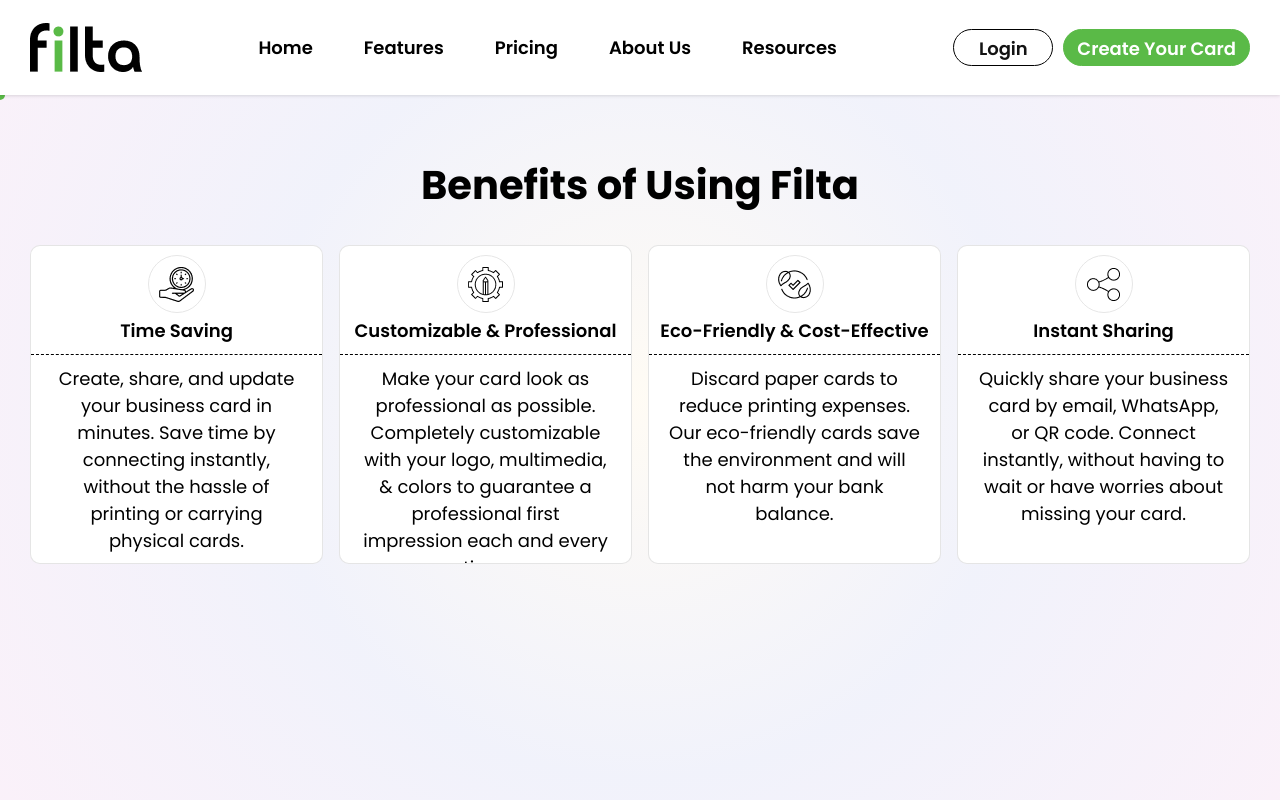
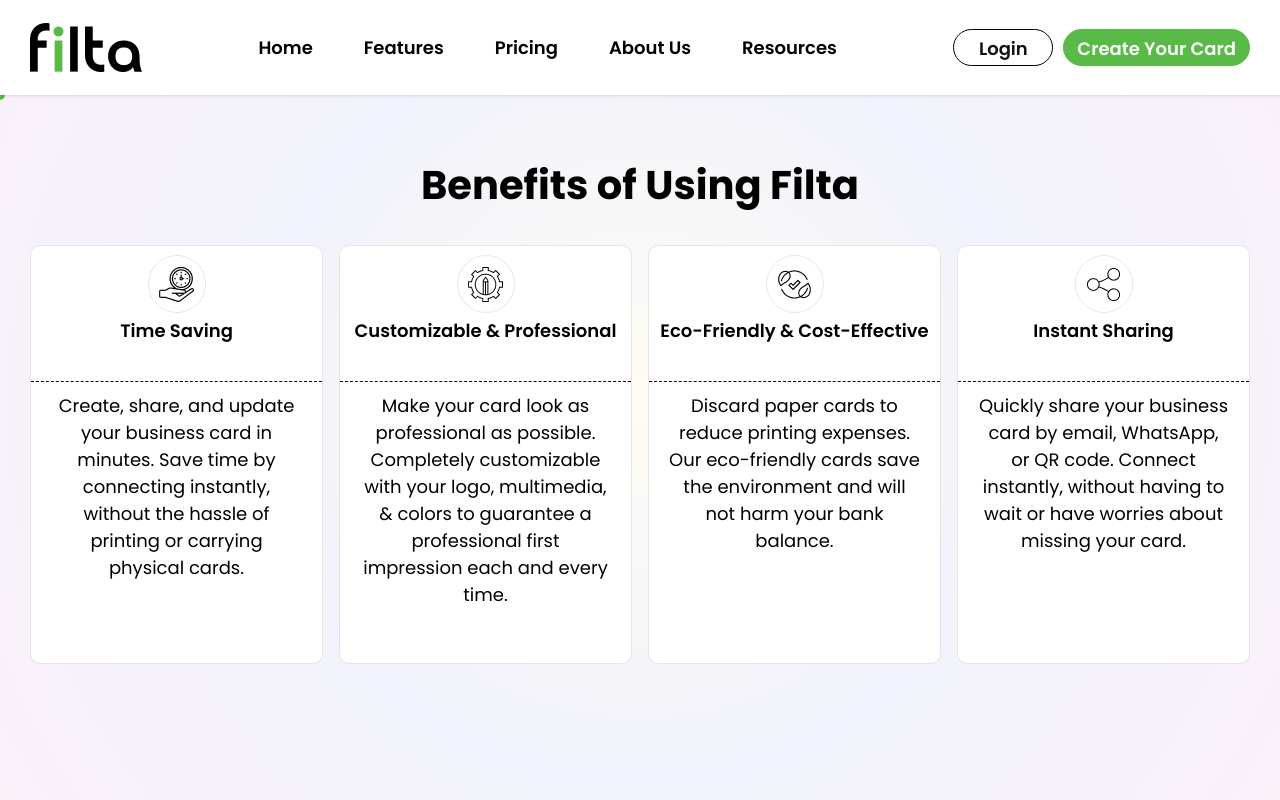
Before and after one commit to teamflourish01/filta-web, a React (Create React App) app: page /ChooseUs in a window 1280 px wide. Shown: the top 800 px of the page. Built offline with nearby package versions, Linux system fonts and the light colour scheme.

Commit message:
change benifit card

```diff
--- /dev/null
+++ b/src/Component/BenifitCard/BenifitCard.css
@@ -0,0 +1,149 @@
+
+.CardChoose-card-Benifit {
+    max-width: 318px;
+    min-width: 200px;
+    width: 100%;
+    height: 319px;
+    /* min-height: 319px;
+    max-height: 500px;
+    height: 100%; */
+    background-color: #ffffff;
+    border-radius: 10px;
+    border: 1px solid rgba(0, 0, 0, 0.1);
+    display: block;
+    position: relative;
+    text-decoration: none;
+    z-index: 0;
+    overflow: hidden;
+    transition: background-color 0.8s ease-out;
+  }
+  .CardChoose-title-Benifit {
+    padding: 10px 0 0;
+    display: flex;
+    align-items: center;
+    justify-content: center;
+    gap: 5px;
+    flex-direction: column;
+  }
+  .title-chooseus-Benifit {
+    font-family: Poppins-SemiBold;
+    font-size: 18px;
+    line-height: 27px;
+    height: none;
+    text-align: center;
+  }
+
+  .img-title-Benifit {
+    display: flex;
+    justify-content: center;
+    align-items: center;
+    width: 56px;
+    height: 56px;
+    border-radius: 50%;
+    outline: 1.7px solid #e6e6e6;
+    font-size: 20px;
+  }
+  .dashed-hr {
+    border: none;
+    border-top: 1.5px dashed black;
+    margin: 10px 0;
+  }
+  .dashed-hr:hover {
+    border-top: 1.5px dashed white;
+  }
+  .p-choose-desc-Benifit {
+    font-family: Poppins-Regular;
+    font-size: 18px;
+    line-height: 27px;
+    text-align: center;
+    padding: 0 20px 37px;
+  }
+
+  .img-title-Benifit {
+    position: relative;
+    display: flex;
+    justify-content: center;
+    align-items: center;
+  }
+
+  .img-title-Benifit img {
+    max-width: 100%;
+    border-radius: 4px;
+    transition: transform 0.25s ease-out, opacity 0.3s ease;
+  }
+
+  .img-title-Benifit:before {
+    content: "";
+    position: absolute;
+    z-index: -1;
+    top: 40%;
+    right: 30%;
+    background: white;
+    height: 22px;
+    width: 22px;
+    border-radius: 50%;
+    transform: scale(2);
+    transition: transform 0.8s ease-out, height 0.8s ease-out, width 0.8s ease-out,
+      background-color 0.8s ease-out;
+  }
+
+  .CardChoose-card-Benifit:hover .img-title-Benifit:before {
+    transform: scale(20);
+    top: 30%;
+    right: 30%;
+    height: 32px;
+    width: 32px;
+    border-radius: 50%;
+    background-color: #5aba47;
+  }
+
+  .CardChoose-card-Benifit:hover .img-title-Benifit img {
+    transform: scale(1.1);
+    opacity: 0.8;
+  }
+
+  .CardChoose-card-Benifit:hover .dashed-hr {
+    border-top-color: white;
+  }
+  .CardChoose-card-Benifit:hover p {
+    transition: all 0.3s ease-out;
+    color: #ffffff;
+  }
+  .CardChoose-card-Benifit:hover .img-title-Benifit img {
+    transform: scale(1.1);
+    filter: invert(1) brightness(900);
+  }
+  @media only screen and (max-width: 1284px) and (min-width: 1025px) {
+    .title-chooseus-Benifit {
+      height: 54px;
+    }
+    .CardChoose-card-Benifit {
+      height: 419px !important;
+    }
+  }
+
+  @media only screen and (max-width: 1024px) and (min-width: 767px) {
+    .p-choose-desc-Benifit {
+      padding: 0 35px 37px;
+    }
+    .CardChoose-card-Benifit {
+      max-width: 350px;
+      min-width: 150px;
+      width: 100%;
+    }
+  }
+  @media only screen and (max-width: 767px) and (min-width: 280px) {
+    .p-choose-desc-Benifit {
+        font-family: Poppins-Regular;
+        font-size: 16px;
+        line-height: 24px;
+        padding: 0 10px;
+    }
+    .CardChoose-card-Benifit {
+        height: 298px;
+    }
+    .title-chooseus-Benifit {
+        font-size: 16px;
+        line-height: 24px;
+    }
+  }
--- /dev/null
+++ b/src/Component/BenifitCard/BenifitCard.jsx
@@ -0,0 +1,24 @@
+import React from "react";
+import '../BenifitCard/BenifitCard.css';
+
+function BenifitCard({ title, description, chooseusimg }) {
+  return (
+    <div className="CardChoose-container-Benifit">
+      <div className="CardChoose-card-Benifit ">
+        <div className="CardChoose-title-Benifit">
+          <div className="img-title-Benifit">
+            <img src={chooseusimg} alt={title} />
+          </div>
+          <p className="title-chooseus-Benifit">{title}</p>
+        </div>
+        <hr className="dashed-hr" />
+
+        <div className="CardChoose-desc-Benifit">
+          <p className="p-choose-desc-Benifit">{description}</p>
+        </div>
+      </div>
+    </div>
+  );
+}
+
+export default BenifitCard;
--- a/src/Component/ChooseUs/CardChoose/CardChoose.css
+++ b/src/Component/ChooseUs/CardChoose/CardChoose.css
@@ -28,6 +28,7 @@
   font-family: Poppins-SemiBold;
   font-size: 18px;
   line-height: 27px;
+  height: none;
   text-align: center;
 }
 
@@ -54,7 +55,7 @@
   font-size: 18px;
   line-height: 27px;
   text-align: center;
-  padding: 0 20px 37px;
+  padding: 0 14px 37px;
 }
 
 .img-title {
@@ -111,6 +112,14 @@
   transform: scale(1.1);
   filter: invert(1) brightness(900);
 }
+@media only screen and (max-width: 1284px) and (min-width: 1025px) {
+  .title-chooseus {
+    height: 54px;
+  }
+  .CardChoose-card {
+    height: 380px !important;
+  }
+}
 
 @media only screen and (max-width: 1024px) and (min-width: 767px) {
   .p-choose-desc {
@@ -122,3 +131,18 @@
     width: 100%;
   }
 }
+@media only screen and (max-width: 767px) and (min-width: 280px) {
+  .p-choose-desc {
+      font-family: Poppins-Regular;
+      font-size: 16px;
+      line-height: 24px;
+      padding: 0 10px;
+  }
+  .CardChoose-card{
+      height: 298px;
+  }
+  .title-chooseus{
+      font-size: 16px;
+      line-height: 24px;
+  }
+}
--- a/src/Component/ChooseUs/CardChoose/CardChoose.jsx
+++ b/src/Component/ChooseUs/CardChoose/CardChoose.jsx
@@ -4,7 +4,7 @@
 function CardChoose({ title, description, chooseusimg }) {
   return (
     <div className="CardChoose-container">
-      <div className="CardChoose-card">
+      <div className="CardChoose-card about-CardChoose-card ">
         <div className="CardChoose-title">
           <div className="img-title">
             <img src={chooseusimg} alt={title} />
--- a/src/Component/ChooseUs/ChooseUs.jsx
+++ b/src/Component/ChooseUs/ChooseUs.jsx
@@ -382,6 +382,7 @@
 import instantsharing from '../../assets/instantsharing.png'
 import { gsap } from "gsap";
 import { ScrollTrigger } from "gsap/ScrollTrigger";
+import BenifitCard from "../BenifitCard/BenifitCard";
 
 gsap.registerPlugin(ScrollTrigger);
 
@@ -475,24 +476,24 @@
       <div className="why-choose-us">Benefits of Using Filta</div>
       <div className="why-choose-us-cards">
         <div className="choose-cards-left" ref={cardsLeftRef}>
-          <CardChoose
+          <BenifitCard
             title="Time Saving"
             description="Create, share, and update your business card in minutes. Save time by connecting instantly, without the hassle of printing or carrying physical cards."
             chooseusimg={timesaving}
           />
-          <CardChoose
+          <BenifitCard
             title="Customizable & Professional"
             description="Make your card look as professional as possible. Completely customizable with your logo, multimedia, & colors to guarantee a professional first impression each and every time."
             chooseusimg={customization}
           />
         </div>
         <div className="choose-cards-right" ref={cardsRightRef}>
-          <CardChoose
+          <BenifitCard
             title="Eco-Friendly & Cost-Effective"
             description="Discard paper cards to reduce printing expenses. Our eco-friendly cards save the environment and will not harm your bank balance."
             chooseusimg={ecofriendly}
           />
-          <CardChoose
+          <BenifitCard
             title="Instant Sharing"
             description="Quickly share your business card by email, WhatsApp, or QR code. Connect instantly, without having to wait or have worries about missing your card."
             chooseusimg={instantsharing}
--- a/src/Pages/About/About.css
+++ b/src/Pages/About/About.css
@@ -68,7 +68,10 @@
   display: flex;
   gap: 16px;
 }
+@media only screen and (max-width: 1284px) and (min-width: 1025px) {
 
+
+}
 @media only screen and (max-width: 1024px) {
   .empowering-title {
     font-size: 30px;
@@ -148,7 +151,5 @@
     line-height: 24px !important;
     padding: 0 10px 37px;
   }
-  .CardChoose-card {
-    height: auto !important;
-  }
+
 }
```
